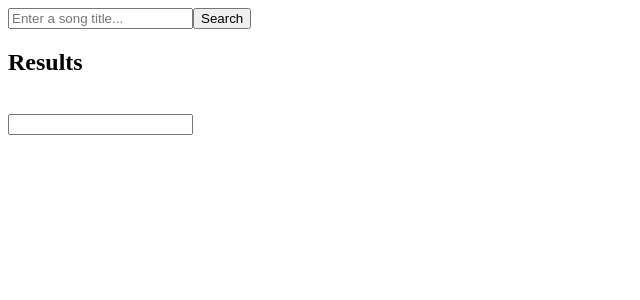
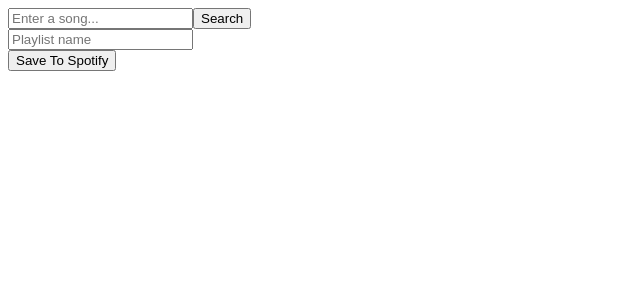
Before and after one commit to ElijahInamarga/jammy, a React (Create React App) app: page / in a window 1280 px wide. Shown: the top 300 px of the page, without its empty margins (0-640 px from the left). Built offline with nearby package versions, Linux system fonts and the light colour scheme.

Commit message:
Finished basic react structure of app

```diff
--- a/public/index.html
+++ b/public/index.html
@@ -1,6 +1,7 @@
 <!DOCTYPE html>
 <html lang="en">
   <head>
+    <link rel="icon" href="./website_icon.jpg" />
     <title>Jammy</title>
   </head>
   <body>
--- a/src/components/App/App.jsx
+++ b/src/components/App/App.jsx
@@ -1,38 +1,53 @@
-import { useState } from 'react';
-
-import Search from '../Search/Search.jsx';
+import React, { useState } from 'react';
+import SearchResults from '../SearchResults/SearchResults.jsx';
 import Playlist from '../Playlist/Playlist.jsx';
-import Results from '../Results/Results.jsx';
+import SearchBar from '../SearchBar/SearchBar.jsx';
 
 export default function App() {
-    const [searchVal, setSearchVal] = useState('');
-    const [songName, setSongName] = useState([]);
-    const [playlist, setPlaylist] = useState([]);
+    const [searchResults, setSearchResults] = useState([]);
+    const [playlistTracks, setPlaylistTracks] = useState([]);
+    const [playlistName, setPlaylistName] = useState();
 
-    function handleSubmit() {
-        setSongName(searchVal);
-        setSearchVal('');
+    // SearchResult function
+    function addToPlaylist(track) {
+        // If track does not exist then add to playlist
+        if(!playlistTracks.find(arg => arg.id === track.id)) {
+            setPlaylistTracks(prev => [...prev, track]);
+        }
     }
 
-    function deleteSong(indexToDelete) {
-        setPlaylist(playlist.filter((_, i) => i !== indexToDelete));
+    // Search functions
+    function search(arg) {
+
     }
+
+    // Playlist functions
+    function removeFromPlaylist(track) {
+        setPlaylistTracks(playlistTracks.filter(arg => arg.id !== track.id))
+    }
+
+    function onChangePlaylistName(e) {
+        setPlaylistName(e.target.value);
+    }
+
+    function savePlaylist() {
+        const playlistTrackURIs = playlistTracks.map(arg => arg.uri);
+    }
+
 
     return (
         <>
-            <Search
-                searchVal={searchVal}
-                setSearchVal={setSearchVal}
-                handleSubmit={handleSubmit}
-            />
-            <Results
-                songName={songName}
-                playlist={playlist}
-                setPlaylist={setPlaylist}
+            <SearchBar search={search}/>
+            <SearchResults
+                searchResults={searchResults}
+                addToPlaylist={addToPlaylist}
             />
             <Playlist
-                playlist={playlist}
-                deleteSong={deleteSong}
+                playlistName={playlistName}
+                playlistTracks={playlistTracks}
+                removeFromPlaylist={removeFromPlaylist}
+                onChangePlaylistName={onChangePlaylistName}
+                savePlaylist={savePlaylist}
             />
         </>
     );
--- a/src/components/Playlist/Playlist.jsx
+++ b/src/components/Playlist/Playlist.jsx
@@ -1,25 +1,22 @@
-import { useState } from "react";
+import Tracklist from "../Tracklist/Tracklist";
 
-export default function PlayList({ playlist, deleteSong }) {
-    const [playlistTitle, setPlaylistTitle] = useState('');
-
-    function handleChange(e) {
-        setPlaylistTitle(e.target.value);
-    }
-
+export default function Playlist(props) {
     return (
         <>
             <br />
             <input
                 type="text"
-                value={playlistTitle}
-                onChange={handleChange}
+                onChange={props.onChangePlaylistName}
+                placeholder="Playlist name"
+                value={props.playlistName}
             />
-            {playlist.map((element, i) =>
-            <>
-                <h3>{element}</h3>
-                <button onClick={()=> deleteSong(i)}>-</button>
-            </>)}
+            <Tracklist
+                searchResults={props.playlistTracks}
+                inPlaylist={true}
+                removeFromPlaylist={props.removeFromPlaylist}
+            />
+            <br />
+            <button onClick={props.savePlaylist}>Save To Spotify</button>
         </>
     );
 }
--- a/src/components/Results/Results.jsx
+++ /dev/null
@@ -1,19 +0,0 @@
-import Track from '../Track/Track.jsx';
-
-export default function Results({ songName, setPlaylist, playlist }) {
-    function addToPlaylist() {
-        if(!playlist.includes(songName)) {
-            setPlaylist(prev => [songName, ...prev]);
-        }
-    }
-
-    return (
-        <>
-            <h2>Results</h2>
-            <Track
-                songName={songName}
-                addToPlaylist={addToPlaylist}
-            />
-        </>
-    );
-}
--- a/src/components/Search/Search.jsx
+++ /dev/null
@@ -1,13 +0,0 @@
-export default function Search({ searchVal, setSearchVal, handleSubmit }) {
-    return (
-        <>
-            <input
-                type='text'
-                value={searchVal}
-                onChange={e => setSearchVal(e.target.value)}
-                placeholder='Enter a song title...'
-            />
-            <button onClick={handleSubmit}>Search</button>
-        </>
-    );
-}
--- /dev/null
+++ b/src/components/SearchBar/SearchBar.jsx
@@ -0,0 +1,26 @@
+import { useState } from 'react';
+
+export default function SearchBar(props) {
+    const [input, setInput] = useState('');
+
+    function handleChange(e) {
+        setInput(e.target.value);
+    }
+
+    function searchInput() {
+        props.search(input);
+        setInput('');
+    }
+
+    return (
+        <>
+            <input
+                type="text"
+                placeholder="Enter a song..."
+                value={input}
+                onChange={handleChange}
+            />
+            <button onClick={searchInput}>Search</button>
+        </>
+    );
+}
--- /dev/null
+++ b/src/components/SearchResults/SearchResults.jsx
@@ -0,0 +1,11 @@
+import Tracklist from '../Tracklist/Tracklist.jsx';
+
+export default function SearchResults(props) {
+    return (
+        <Tracklist
+            searchResults={props.searchResults}
+            inPlaylist={false}
+            addToPlaylist={props.addToPlaylist}
+        />
+    );
+}
--- a/src/components/Track/Track.jsx
+++ b/src/components/Track/Track.jsx
@@ -1,11 +1,21 @@
 export default function Track(props) {
+    function renderAddOrDel() {
+        if(props.inPlaylist) {
+            return <button onClick={() => props.removeFromPlaylist(props.track)}>-</button>
+        } else {
+            return <button onClick={() => props.addToPlaylist(props.track)}>+</button>
+        }
+    }
+
+    function passTrack() {
+        props.addToPlaylist(props.track);
+    }
+
     return (
         <>
-            {props.songName != '' ?
-            <>
-                <h3>Song: {props.songName}</h3>
-                <button onClick={props.addToPlaylist}>+</button>
-            </> : ''}
+            <h3>{props.track.name}</h3>
+            <p>{props.track.artist} | {props.track.album}</p>
+            {renderAddOrDel()}
         </>
     );
 }
--- /dev/null
+++ b/src/components/Tracklist/Tracklist.jsx
@@ -0,0 +1,17 @@
+import Track from '../Track/Track.jsx';
+
+export default function Tracklist(props) {
+    return (
+        <>
+            {props.searchResults.map(track =>
+            <Track
+                track={track}
+                key={track.id}
+                addToPlaylist={props.addToPlaylist}
+                inPlaylist={props.inPlaylist}
+                removeFromPlaylist={props.removeFromPlaylist}
+            />
+            )}
+        </>
+    );
+}
```
Also changed, not shown: public/website_icon.jpg (added), src/components/App/App.css (deleted), src/index.css (deleted).
